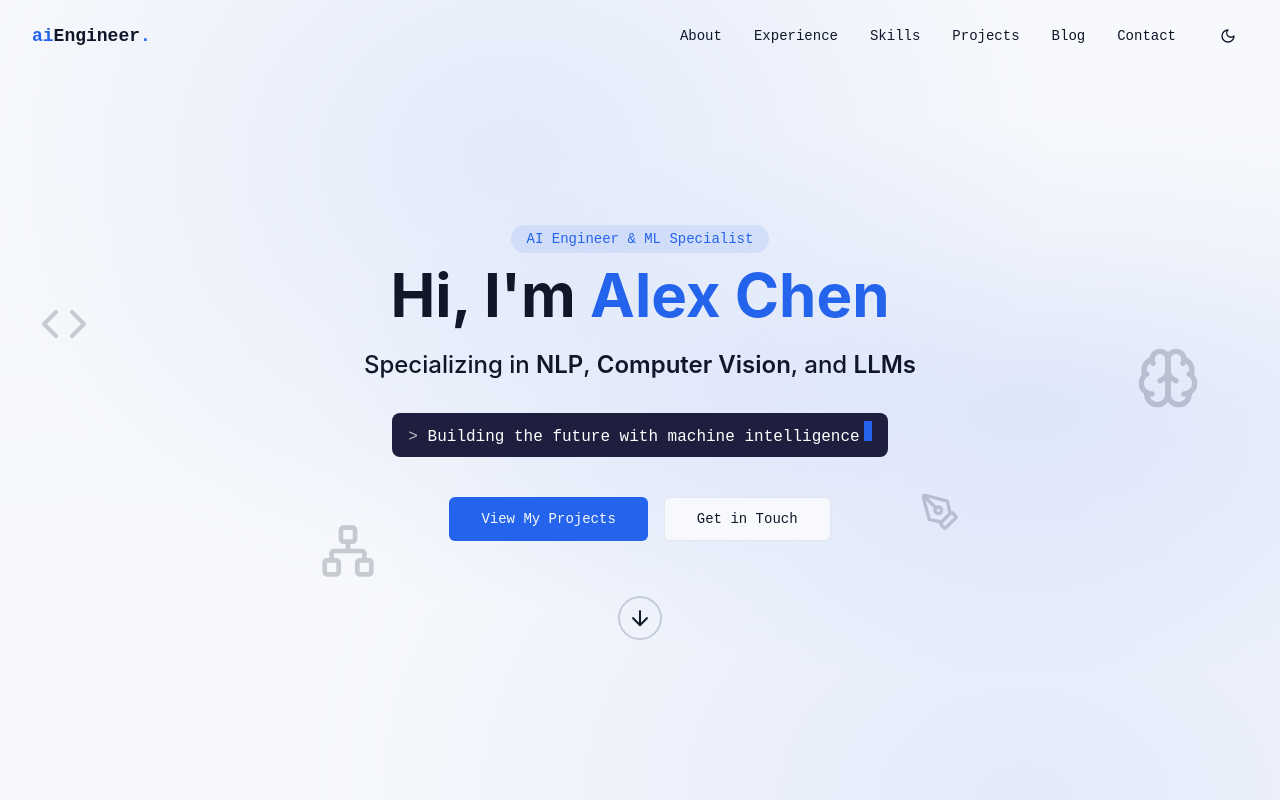
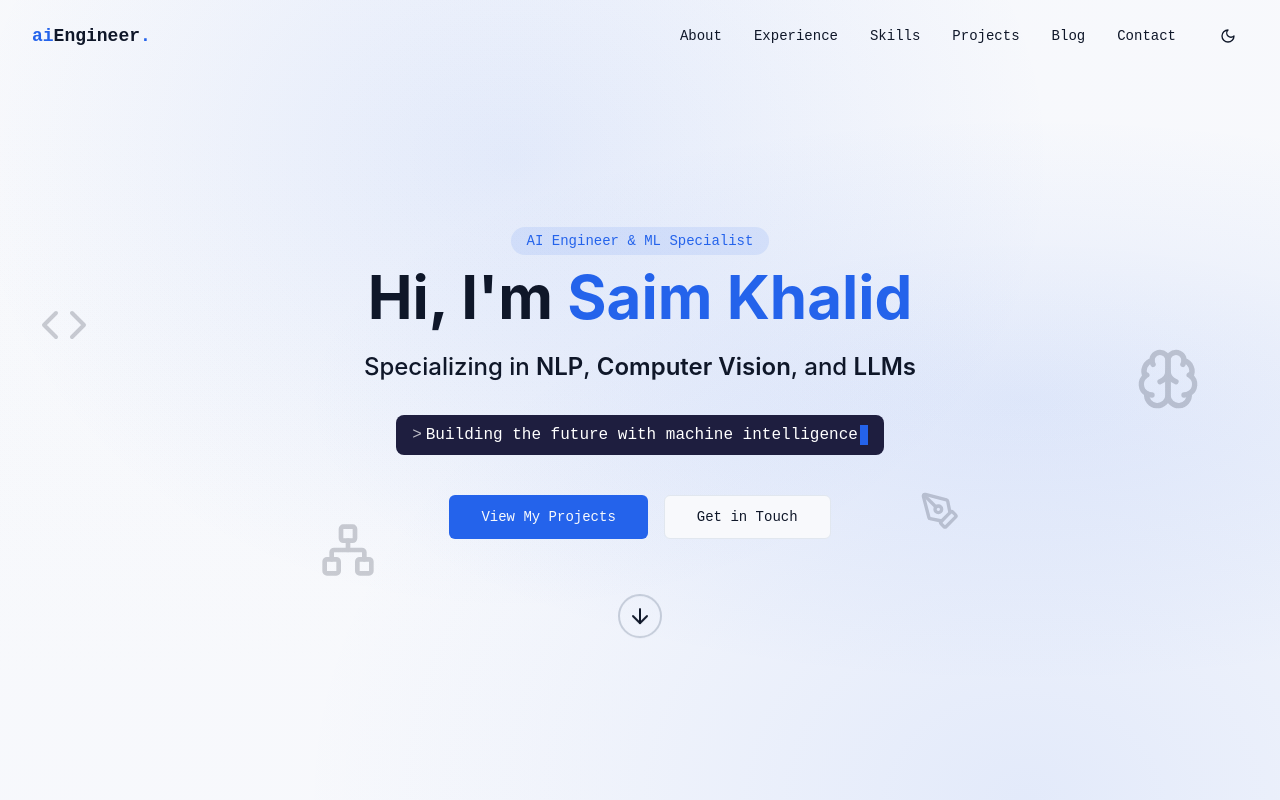
Before and after one commit to Saim-Khalid/Portfolio, a React (Vite) app: page / in a window 1280 px wide. Shown: the top 800 px of the page. Built offline with nearby package versions, Linux system fonts and the light colour scheme.

Commit message:
Fix: Improve hero section text and cursor
- Aligned the blinking cursor in the hero section with the text.
- Updated the name to Saim Khalid.

```diff
--- a/src/components/HeroSection.tsx
+++ b/src/components/HeroSection.tsx
@@ -29,16 +29,17 @@ const HeroSection = () => {
           </div>
 
           <h1 className="text-4xl md:text-5xl lg:text-6xl font-bold mb-6">
-            Hi, I'm <span className="text-primary">Alex Chen</span>
+            Hi, I'm <span className="text-primary">Saim Khalid</span>
           </h1>
 
           <h2 className="text-xl md:text-2xl font-medium mb-8">
             Specializing in <span className="font-semibold">NLP</span>, <span className="font-semibold">Computer Vision</span>, and <span className="font-semibold">LLMs</span>
           </h2>
 
-          <div className="mb-10 font-mono py-2 px-4 bg-code rounded-lg inline-block text-white">
-            <span className="opacity-70">&gt;</span> Building the future with machine intelligence
-            <span className="ml-1 inline-block w-2 h-5 bg-primary animate-cursor-blink"></span>
+          <div className="mb-10 font-mono py-2 px-4 bg-code rounded-lg inline-flex items-center text-white">
+            <span className="opacity-70 mr-1">&gt;</span>
+            <span>Building the future with machine intelligence</span>
+            <span className="inline-block w-2 h-5 bg-primary animate-cursor-blink ml-0.5"></span>
           </div>
 
           <div className="flex flex-col sm:flex-row gap-4 justify-center">
```
